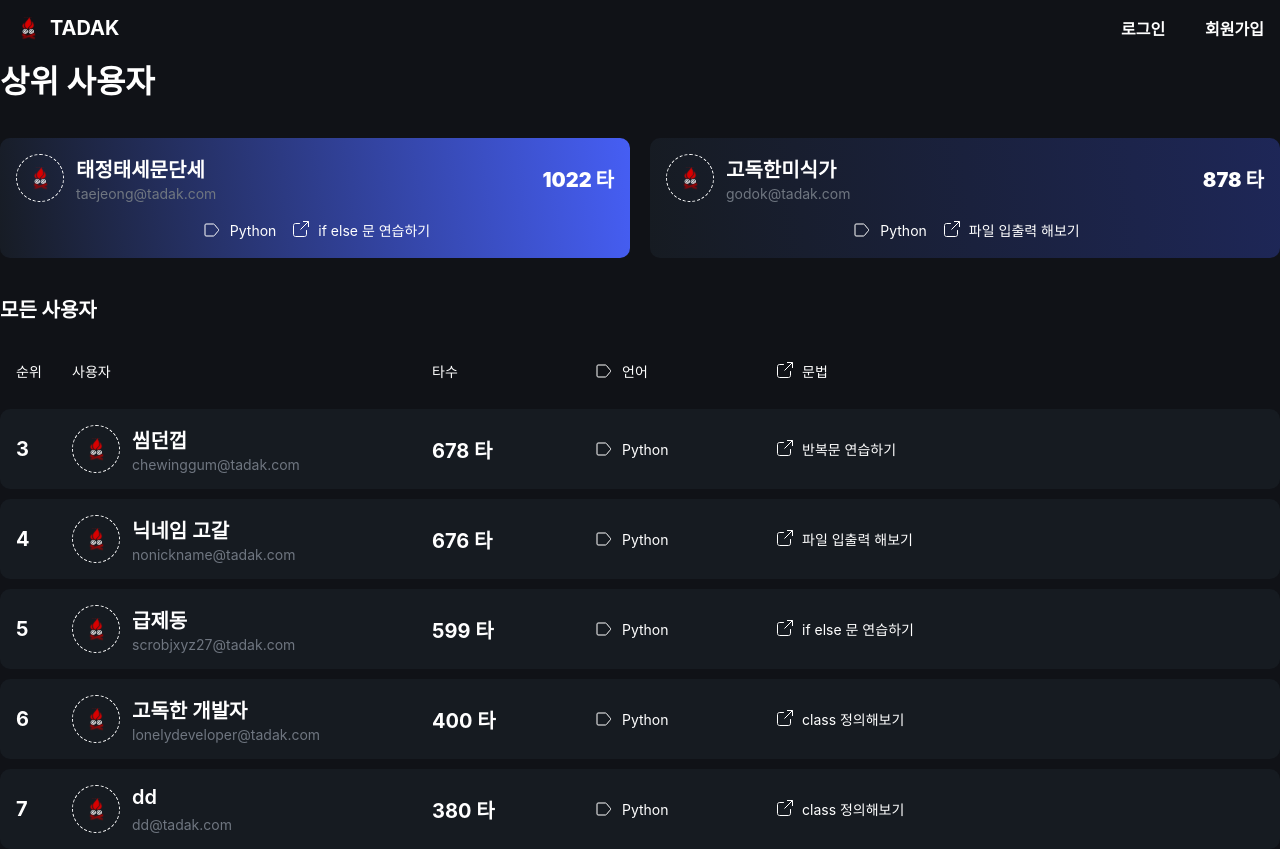
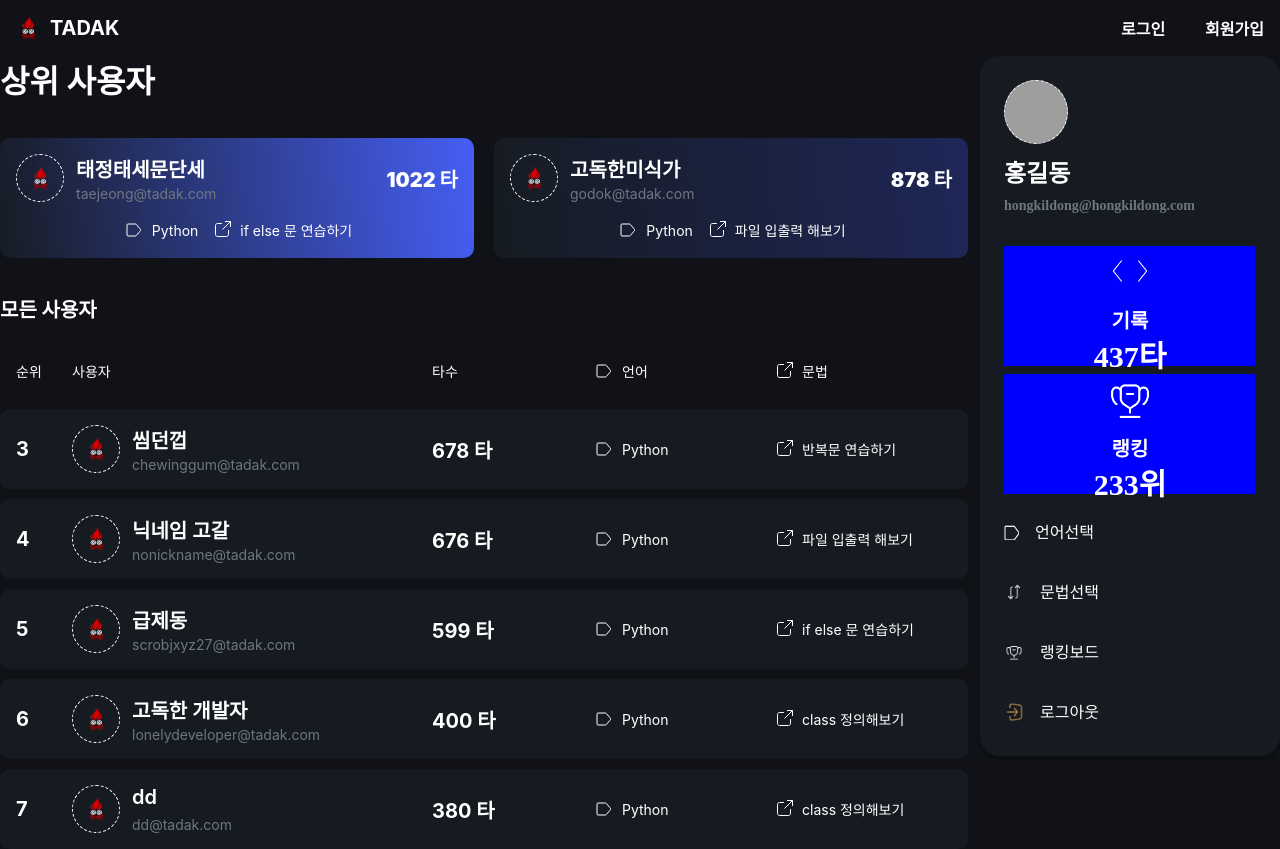
Before and after one commit to team-tadak/tadak-frontend, a React (Create React App) app: page /leaderboard in a window 1280 px wide. Built offline with nearby package versions, Linux system fonts and the light colour scheme; grey boxes are pictures that could not be loaded; a web font is replaced by a local one.

Commit message:
feat: LeaderBorad 에도 UserContainer 추가

```diff
--- a/src/components/LeaderBoard/LeaderBoardTopItem/styles.js
+++ b/src/components/LeaderBoard/LeaderBoardTopItem/styles.js
@@ -2,7 +2,7 @@ import styled from "@emotion/styled/macro";
 import { motion } from "framer-motion";
 
 export const StyledLeaderBoardTopItem = styled(motion.li)`
-  width: 100%;
+  flex: 1;
   padding: 16px;
   background: ${({ ranking }) =>
     ranking === "first"
--- a/src/pages/Leaderboard/index.js
+++ b/src/pages/Leaderboard/index.js
@@ -1,14 +1,20 @@
 import LeaderBoard from "components/LeaderBoard";
 import LeaderBoardTopItem from "components/LeaderBoard/LeaderBoardTopItem";
-import { LeaderBoardPageContainer, LeaderBoardTopRankingContainer } from "pages/Leaderboard/styles";
+import {
+  LeaderBoardPageContainer,
+  LeaderBoardPageContentContainer,
+  LeaderBoardTopRankingContainer,
+} from "pages/Leaderboard/styles";
 import React from "react";
 import { defaultFadeInVariants, staggerHalf, staggerQuarter } from "styles/motions";
 import { motion } from "framer-motion";
 import { MOCKUP_RANKS } from "mockups/ranks";
 import Typography from "components/common/Typography";
+import UserContainer from "pages/MyPage/UserContainer";
 function Leaderboard() {
   return (
-    <LeaderBoardPageContainer
+    <LeaderBoardPageContainer>
+      <LeaderBoardPageContentContainer
         variants={staggerQuarter}
         initial="initial"
         whileInView="animate"
@@ -46,6 +52,8 @@ function Leaderboard() {
           모든 사용자
         </Typography>
         <LeaderBoard />
+      </LeaderBoardPageContentContainer>
+      <UserContainer />
     </LeaderBoardPageContainer>
   );
 }
--- a/src/pages/Leaderboard/styles.js
+++ b/src/pages/Leaderboard/styles.js
@@ -1,10 +1,17 @@
-import styled from "@emotion/styled";
+import styled from "@emotion/styled/macro";
 import { motion } from "framer-motion";
 
 export const LeaderBoardPageContainer = styled(motion.main)`
   display: flex;
+  justify-content: space-between;
+  /* column-gap: 36px; */
+  /* width: 100%; */
+`;
+export const LeaderBoardPageContentContainer = styled(motion.div)`
+  display: flex;
   flex-direction: column;
   row-gap: 36px;
+  flex-shrink: 1;
 `;
 
 export const LeaderBoardTopRankingContainer = styled(motion.div)`
--- a/src/pages/MyPage/UserContainer.js
+++ b/src/pages/MyPage/UserContainer.js
@@ -7,6 +7,8 @@ import ResultContainer from "./ResultContainer";
 const Container = styled.div`
   display: flex;
   flex-direction: column;
+  flex-shrink: 0;
+  box-sizing: border-box;
   //justify-content: center;
   //align-items: flex-start;
   padding: 24px;
--- a/src/pages/MyPage/styles.js
+++ b/src/pages/MyPage/styles.js
@@ -1,10 +1,10 @@
-import styled from "@emotion/styled";
+import styled from "@emotion/styled/macro";
 import { motion } from "framer-motion";
 
 export const MyPageContainer = styled(motion.main)`
   display: flex;
 
-  column-gap: 36px;
+  justify-content: space-between;
 `;
 
 export const MyPageContentContainer = styled(motion.div)`
```
Lines whose indentation alone changed are shown as unchanged.
